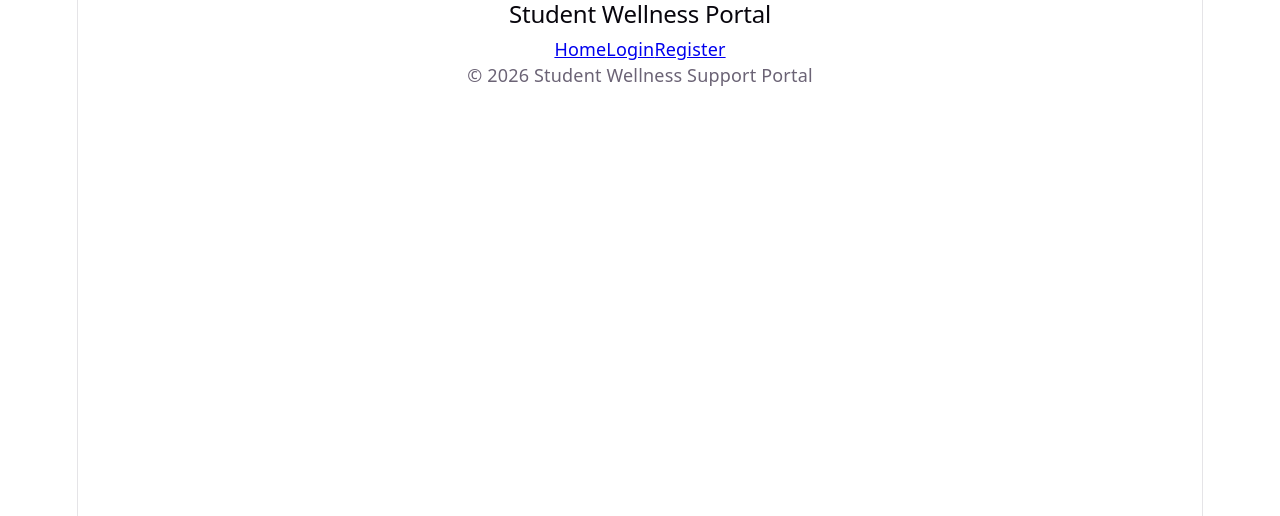
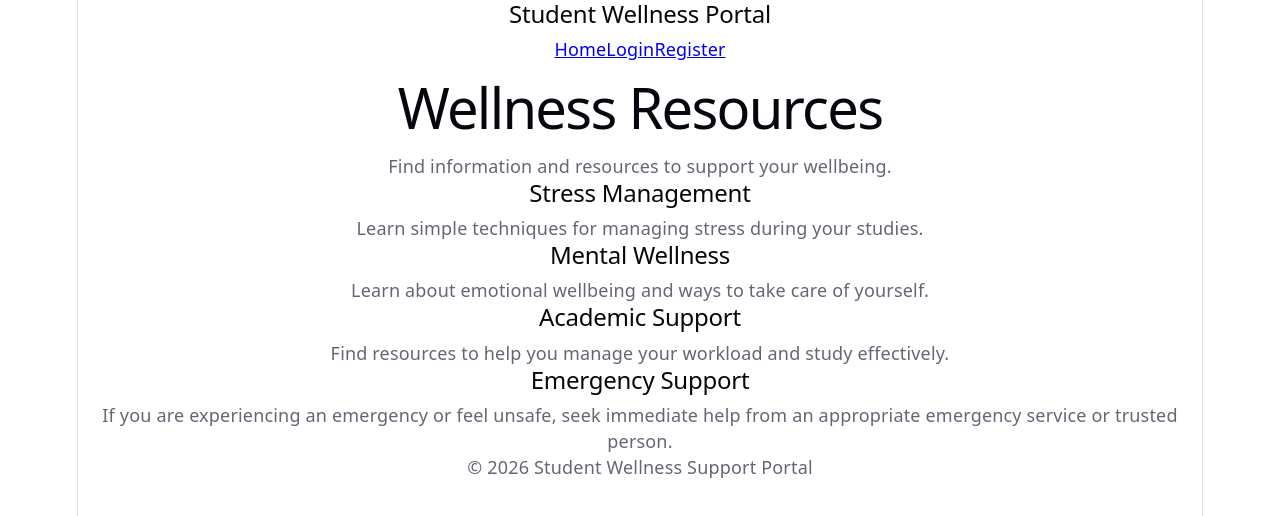
Before and after one commit to HopeTheEditor/Student-Wellness-Portal, a React app in the folder frontend/: page /resources in a window 1280 px wide. Shown: the top 516 px of the page. Built offline with nearby package versions, Linux system fonts and the light colour scheme; the HTML template or start-up script is replaced by a standard one.

Commit message:
added basic resources page

```diff
--- a/frontend/src/App.jsx
+++ b/frontend/src/App.jsx
@@ -8,6 +8,7 @@ import Login from './pages/Login'
 import Register from './pages/Register'
 import StudentDashboard from './pages/StudentDashboard'
 import SupportRequest from './pages/SupportRequest'
+import Resources from './pages/Resources'
 
 function App() {
   return (
@@ -20,6 +21,7 @@ function App() {
         <Route path="/register" element={<Register />} />
         <Route path="/dashboard" element={<StudentDashboard />} />
         <Route path="/support" element={<SupportRequest />} />
+        <Route path="/resources" element={<Resources />} />
 
       </Routes>
 
--- /dev/null
+++ b/frontend/src/pages/Resources.jsx
@@ -0,0 +1,42 @@
+function Resources() {
+  return (
+    <main>
+      <h1>Wellness Resources</h1>
+
+      <p>
+        Find information and resources to support your wellbeing.
+      </p>
+
+      <section>
+        <h2>Stress Management</h2>
+        <p>
+          Learn simple techniques for managing stress during your studies.
+        </p>
+      </section>
+
+      <section>
+        <h2>Mental Wellness</h2>
+        <p>
+          Learn about emotional wellbeing and ways to take care of yourself.
+        </p>
+      </section>
+
+      <section>
+        <h2>Academic Support</h2>
+        <p>
+          Find resources to help you manage your workload and study effectively.
+        </p>
+      </section>
+
+      <section>
+        <h2>Emergency Support</h2>
+        <p>
+          If you are experiencing an emergency or feel unsafe, seek immediate
+          help from an appropriate emergency service or trusted person.
+        </p>
+      </section>
+    </main>
+  )
+}
+
+export default Resources
```
